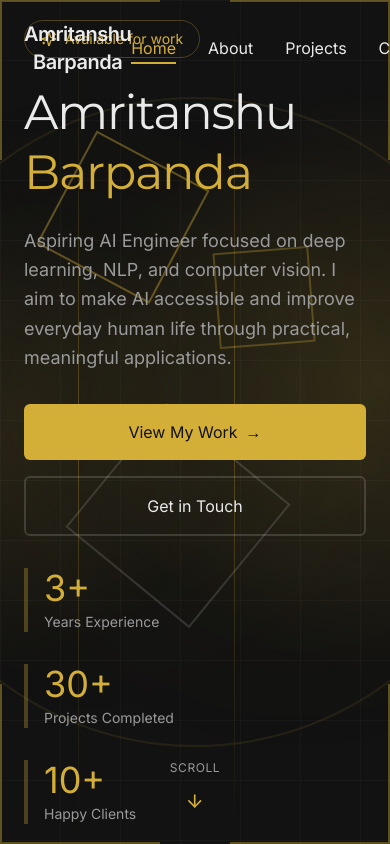
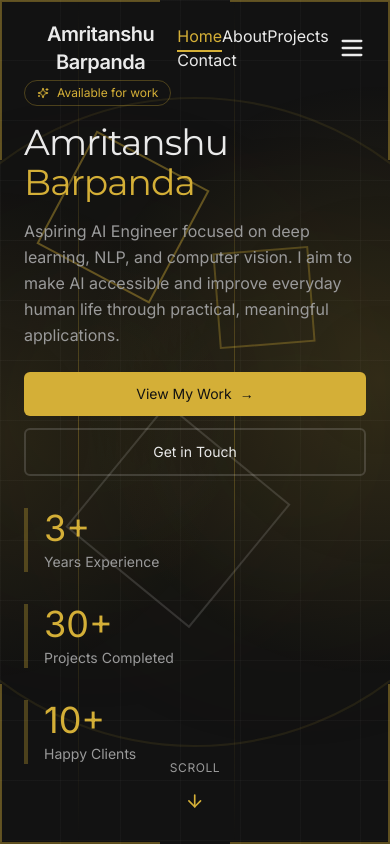
Before and after one commit to ABarpanda/Portfolio-Website, a React (Vite) app: page / in a window 390 px wide. Shown: the top 844 px of the page. Built offline with nearby package versions, Linux system fonts and the light colour scheme.

Commit message:
Added Burger Navbar in mobile view

```diff
--- a/src/components/About.tsx
+++ b/src/components/About.tsx
@@ -4,6 +4,7 @@ import { title } from "process";
 
 export function About() {
   const achievements = [
+    // Organised HackNITR 7.0
     {
       icon: GitPullRequestCreateArrow,
       title: "Hacktoberfest",
--- a/src/components/Hero.tsx
+++ b/src/components/Hero.tsx
@@ -49,20 +49,21 @@ export function Hero({ onViewWork }: HeroProps) {
               initial={{ opacity: 0, x: -30 }}
               animate={{ opacity: 1, x: 0 }}
               transition={{ duration: 0.8, delay: 0.2 }}
-              className="inline-flex items-center gap-2 px-4 py-2 border border-[#D4AF37]/30 rounded-full mb-6"
+              className="inline-flex items-center gap-2 px-3 py-1.5 border border-[#D4AF37]/30 rounded-full mb-4
+                        text-xs sm:text-sm"
             >
-              <Sparkles className="w-4 h-4 text-[#D4AF37]" />
-              <span className="text-sm text-[#D4AF37]">Available for work</span>
+              <Sparkles className="w-3 h-3 sm:w-4 sm:h-4 text-[#D4AF37]" />
+              <span className="text-[#D4AF37]">Available for work</span>
             </motion.div>
 
             <motion.h1
               initial={{ opacity: 0, y: 30 }}
               animate={{ opacity: 1, y: 0 }}
               transition={{ duration: 0.8, delay: 0.3 }}
-              className="text-5xl md:text-6xl lg:text-7xl mb-6 tracking-tight leading-tight"
+              className="text-4xl sm:text-5xl md:text-6xl lg:text-7xl
+                        mb-4 sm:mb-6 tracking-tight leading-[1.15]"
             >
-              Amritanshu
-              <br />
+              Amritanshu<br />
               <span className="text-[#D4AF37]">Barpanda</span>
             </motion.h1>
 
@@ -70,30 +71,31 @@ export function Hero({ onViewWork }: HeroProps) {
               initial={{ opacity: 0, y: 20 }}
               animate={{ opacity: 1, y: 0 }}
               transition={{ duration: 0.8, delay: 0.5 }}
-              className="text-lg md:text-xl text-[#9a9a9a] mb-8 max-w-xl leading-relaxed"
+              className="text-base sm:text-lg md:text-xl text-[#9a9a9a]
+                        mb-6 sm:mb-8 max-w-[90%] sm:max-w-xl leading-relaxed"
             >
-              Aspiring AI Engineer focused on deep learning, NLP, and computer vision. I aim to make AI accessible and improve everyday human life through practical, meaningful applications.
+              Aspiring AI Engineer focused on deep learning, NLP, and computer
+              vision. I aim to make AI accessible and improve everyday human life
+              through practical, meaningful applications.
             </motion.p>
 
             <motion.div
               initial={{ opacity: 0, y: 20 }}
               animate={{ opacity: 1, y: 0 }}
               transition={{ duration: 0.8, delay: 0.7 }}
-              className="flex flex-col sm:flex-row gap-4"
+              className="flex flex-col sm:flex-row gap-3 sm:gap-4"
             >
               <motion.button
                 onClick={handleViewWork}
-                className="group relative px-8 py-4 bg-[#D4AF37] text-[#121212] rounded-sm overflow-hidden transition-all duration-300"
+                className="group relative px-6 py-3 sm:px-8 sm:py-4
+                          bg-[#D4AF37] text-[#121212] rounded-sm
+                          overflow-hidden transition-all duration-300 text-sm sm:text-base"
                 whileHover={{ scale: 1.02 }}
                 whileTap={{ scale: 0.98 }}
               >
                 <span className="relative z-10 flex items-center justify-center gap-2">
                   View My Work
-                  <motion.span
-                    initial={{ x: 0 }}
-                    whileHover={{ x: 5 }}
-                    transition={{ duration: 0.3 }}
-                  >
+                  <motion.span initial={{ x: 0 }} whileHover={{ x: 5 }} transition={{ duration: 0.3 }}>
                     →
                   </motion.span>
                 </span>
@@ -107,7 +109,10 @@ export function Hero({ onViewWork }: HeroProps) {
 
               <motion.a
                 href="#contact"
-                className="px-8 py-4 border-2 border-white/15 text-[#EAEAEA] rounded-sm hover:border-[#D4AF37] hover:text-[#D4AF37] transition-all duration-300 text-center"
+                className="px-6 py-3 sm:px-8 sm:py-4 border-2 border-white/15
+                          text-[#EAEAEA] rounded-sm hover:border-[#D4AF37]
+                          hover:text-[#D4AF37] transition-all duration-300
+                          text-center text-sm sm:text-base"
                 whileHover={{ scale: 1.02 }}
                 whileTap={{ scale: 0.98 }}
               >
--- a/src/components/Navigation.tsx
+++ b/src/components/Navigation.tsx
@@ -1,68 +1,90 @@
 import { useState, useEffect } from "react";
-import { motion } from "motion/react";
+import { motion, AnimatePresence } from "motion/react";
+import { Menu, X } from "lucide-react";
 
 export function Navigation() {
   const [activeSection, setActiveSection] = useState("home");
   const [scrolled, setScrolled] = useState(false);
+  const [menuOpen, setMenuOpen] = useState(false);
 
   useEffect(() => {
     const handleScroll = () => {
       setScrolled(window.scrollY > 50);
 
       const sections = ["home", "about", "projects", "contact"];
+      const offset = 150;
       const current = sections.find((section) => {
         const element = document.getElementById(section);
-        if (element) {
+        if (!element) return false;
         const rect = element.getBoundingClientRect();
-          return rect.top <= 150 && rect.bottom >= 150;
-        }
-        return false;
+        return rect.top <= offset && rect.bottom >= offset;
       });
 
-      if (current) {
-        setActiveSection(current);
-      }
+      if (current) setActiveSection(current);
     };
 
     window.addEventListener("scroll", handleScroll);
+    handleScroll();
     return () => window.removeEventListener("scroll", handleScroll);
   }, []);
 
-  const scrollToSection = (sectionId: string) => {
-    const element = document.getElementById(sectionId);
+  const scrollToSection = (id) => {
+    setMenuOpen(false);
+
+    setTimeout(() => {
+      const element = document.getElementById(id);
       if (element) {
-      element.scrollIntoView({ behavior: "smooth" });
+        const navbarHeight = 80;
+        const elementPosition = element.getBoundingClientRect().top;
+        const offsetPosition = elementPosition + window.pageYOffset - navbarHeight;
+
+        window.scrollTo({
+          top: offsetPosition,
+          behavior: "smooth",
+        });
       }
+    }, 300);
   };
 
   return (
+    <>
       <motion.nav
         initial={{ y: -100 }}
         animate={{ y: 0 }}
         transition={{ duration: 0.6 }}
         className={`fixed top-0 left-0 right-0 z-50 transition-all duration-300 ${
-        scrolled ? "bg-[#121212]/95 backdrop-blur-sm border-b border-white/10" : "bg-transparent"
+          scrolled
+            ? "bg-[#121212]/95 backdrop-blur-sm border-b border-white/10"
+            : "bg-transparent"
         }`}
       >
         <div className="max-w-7xl mx-auto px-6 py-5">
           <div className="flex items-center justify-between">
+            {/* LOGO - Hidden on mobile */}
             <button
               onClick={() => scrollToSection("home")}
-            className="text-xl font-semibold tracking-tight hover:text-[#D4AF37] transition-colors duration-300"
+              className="hidden md:block text-xl font-semibold tracking-tight hover:text-[#D4AF37] transition-colors duration-300 text-white"
             >
               Amritanshu Barpanda
             </button>
 
-          <div className="flex gap-8">
+            {/* Empty space on mobile to push burger to right */}
+            <div className="md:hidden flex-1"></div>
+
+            {/* DESKTOP NAV */}
+            <div className="hidden md:flex gap-8">
               {["home", "about", "projects", "contact"].map((section) => (
                 <button
                   key={section}
                   onClick={() => scrollToSection(section)}
                   className={`relative capitalize transition-colors duration-300 hover:text-[#D4AF37] ${
-                  activeSection === section ? "text-[#D4AF37]" : "text-[#EAEAEA]"
+                    activeSection === section
+                      ? "text-[#D4AF37]"
+                      : "text-[#EAEAEA]"
                   }`}
                 >
                   {section}
+
                   {activeSection === section && (
                     <motion.div
                       layoutId="activeSection"
@@ -72,8 +94,63 @@ export function Navigation() {
                 </button>
               ))}
             </div>
+
+            {/* MOBILE MENU BUTTON */}
+            <button
+              className="md:hidden text-white z-50 ml-auto"
+              onClick={() => setMenuOpen(!menuOpen)}
+              aria-label="Toggle menu"
+            >
+              {menuOpen ? <X size={28} /> : <Menu size={28} />}
+            </button>
           </div>
         </div>
+
+        {/* MOBILE DROPDOWN MENU */}
+        <AnimatePresence>
+          {menuOpen && (
+            <motion.div
+              initial={{ height: 0, opacity: 0 }}
+              animate={{ height: "auto", opacity: 1 }}
+              exit={{ height: 0, opacity: 0 }}
+              transition={{ duration: 0.3, ease: "easeInOut" }}
+              className="md:hidden overflow-hidden bg-[#121212] border-t border-white/10"
+            >
+              <motion.ul
+                initial={{ y: -20, opacity: 0 }}
+                animate={{ y: 0, opacity: 1 }}
+                exit={{ y: -20, opacity: 0 }}
+                transition={{ duration: 0.3, ease: "easeInOut", delay: 0.1 }}
+                className="flex flex-col px-6 py-4"
+              >
+                {["home", "about", "projects", "contact"].map((section, idx) => (
+                  <motion.li
+                    key={section}
+                    initial={{ x: -20, opacity: 0 }}
+                    animate={{ x: 0, opacity: 1 }}
+                    transition={{ delay: 0.1 + idx * 0.05 }}
+                    className="border-b border-white/5 last:border-b-0"
+                  >
+                    <button
+                      onClick={() => scrollToSection(section)}
+                      className={`capitalize text-lg w-full text-left py-4 transition-colors duration-200 ${
+                        activeSection === section
+                          ? "text-[#D4AF37]"
+                          : "text-[#EAEAEA] hover:text-[#D4AF37]"
+                      }`}
+                    >
+                      {section}
+                    </button>
+                  </motion.li>
+                ))}
+              </motion.ul>
+            </motion.div>
+          )}
+        </AnimatePresence>
       </motion.nav>
+
+      {/* SPACER */}
+      <div className="h-[80px]" />
+    </>
   );
 }
--- a/src/components/Projects.tsx
+++ b/src/components/Projects.tsx
@@ -5,6 +5,9 @@ import { ProjectModal } from "./ProjectModal";
 import projectsData from './projects.json' assert { type: 'json' };
 
 // console.log(projectsData);
+
+// MinimalANN
+// ml-flow
 
 export function Projects() {
   const [selectedProject, setSelectedProject] = useState<typeof projectsData[0] | null>(null);
```
Also changed, not shown: src/components/Achievements.tsx (deleted, +0 -33 lines). Lines whose indentation alone changed are shown as unchanged.
